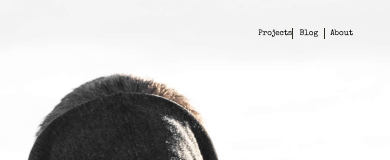
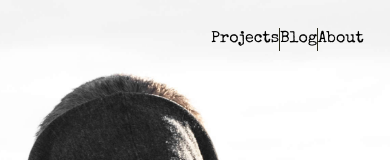
Before and after one commit to pilks7/pilks7.github.io, a plain HTML site: page index.html in a window 390 px wide. Shown: the top 160 px of the page. Drawn offline with nearby package versions, Linux system fonts and the light colour scheme; a web font is replaced by a local one.

Commit message:
@media mobile specific pic and <html> & <body> styling

```diff
--- a/main.css
+++ b/main.css
@@ -23,8 +23,8 @@
   h5,
   h6 {
     font-family: 'Special Elite', 'Amatic SC', 'serif';
-    font-weight: 400;
-    font-size: 50%;
+    font-weight: 500;
+    font-size: 100%;
     }
 }
 
```
